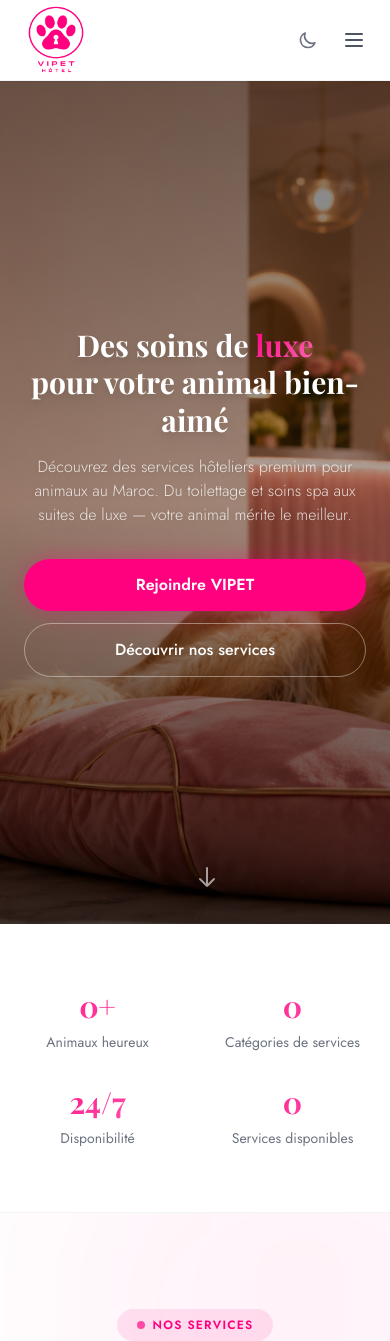
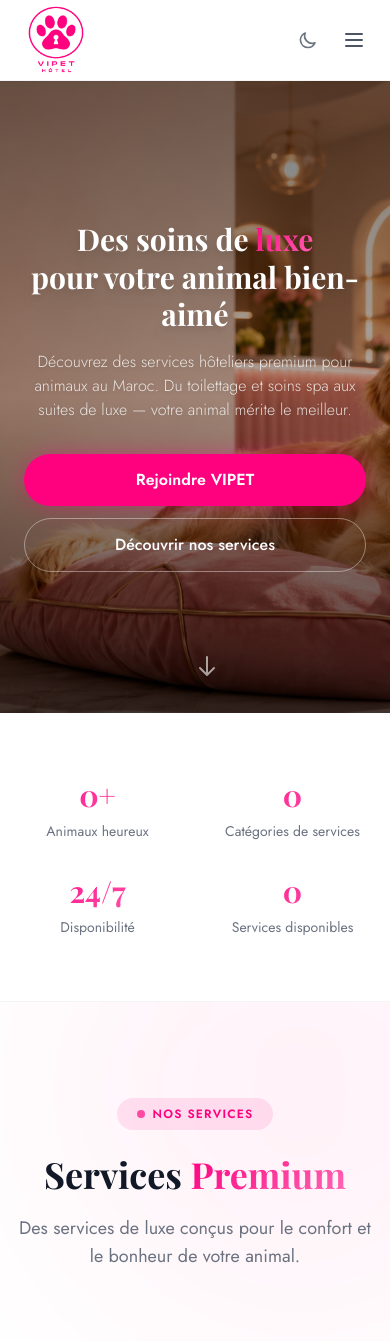
Before and after one commit to JustRoutine/vipet, a Django app: page / in a window 390 px wide. Shown: the top 1341 px of the page. Run offline with Django 5.2, Linux system fonts and the light colour scheme; data that the repository does not hold is empty; some libraries are stand-ins or nearby versions.

Commit message:
fix: hero mobile - focus on 80% bottom + reduce height to show dog

```diff
--- a/templates/core/home.html
+++ b/templates/core/home.html
@@ -7,9 +7,9 @@
 <!-- Hero Section -->
 <section class="relative overflow-hidden py-0">
   <!-- Hero Image with overlay -->
-  <div class="relative h-[100svh] sm:h-[90vh] min-h-[550px]">
+  <div class="relative h-[75vh] sm:h-[90vh] min-h-[500px]">
     <img src="{% static 'images/brand/HEROBANNER.png' %}" alt="VIPET Luxury Pet Hotel"
-         class="absolute inset-0 w-full h-full object-cover object-bottom sm:object-center" />
+         class="absolute inset-0 w-full h-full object-cover object-[center_80%] sm:object-center" />
     <div class="absolute inset-0 bg-gradient-to-b from-black/50 via-black/30 to-black/70 sm:from-black/40 sm:via-black/20 sm:to-black/60"></div>
     <!-- Dark mode overlay adjustment -->
     <div class="absolute inset-0 bg-black/0 dark:bg-black/30"></div>
```
